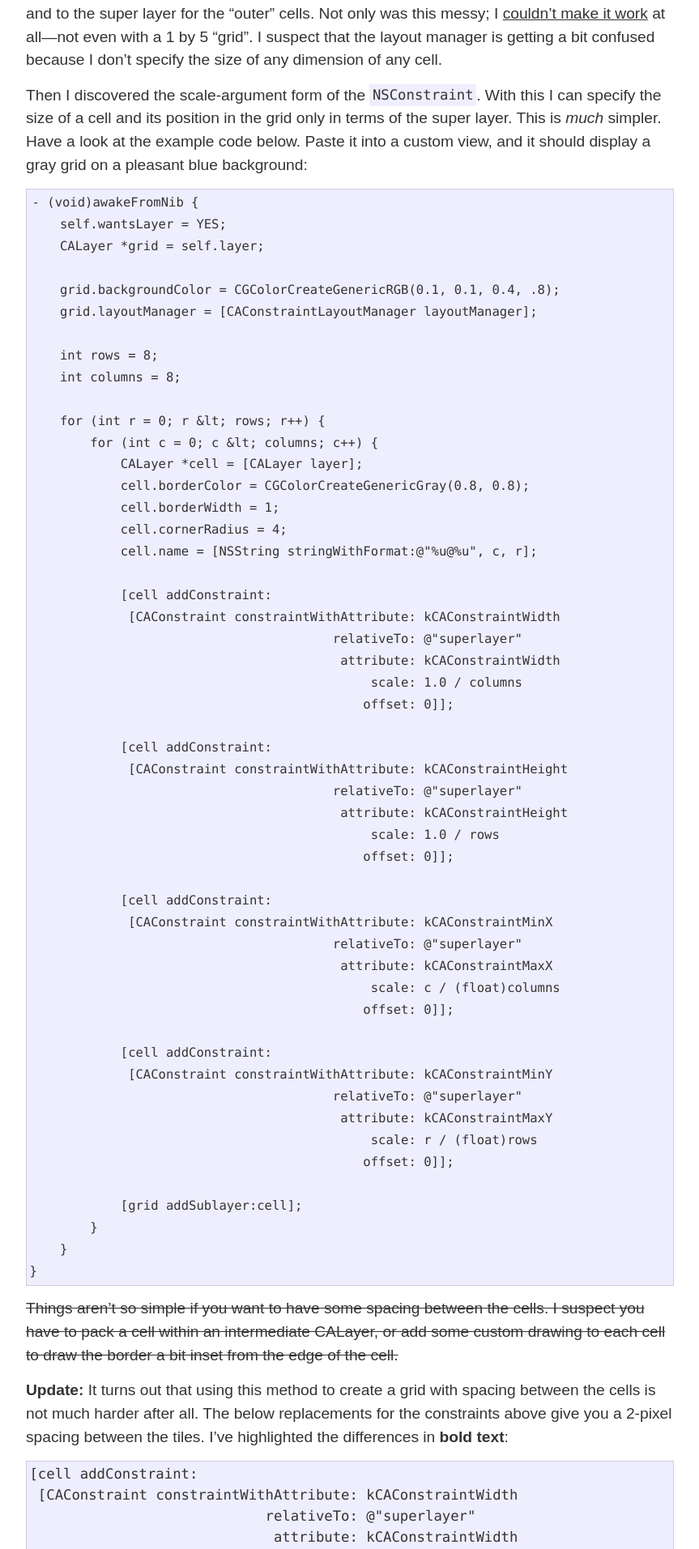
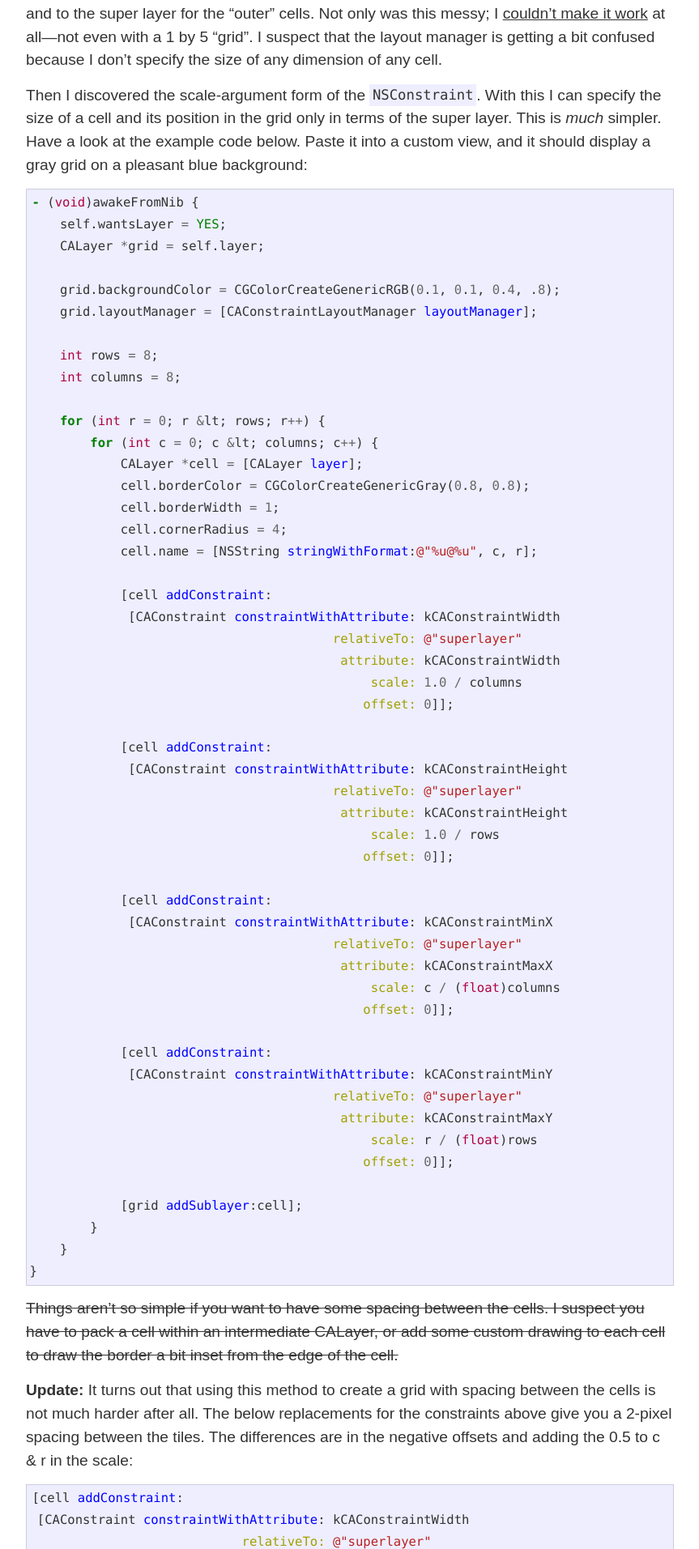
Before and after one commit to stig/www.brautaset.org, a Jekyll site: the page built from _posts/2008-10-01-resizeable-grid-of-calayers.md, in a window 1280 px wide. Shown: the part 308-2221 px from the top of the page at 81% size, without its empty margins (208-1071 px from the left). Built offline with Jekyll 4.4.1, drawn with Linux system fonts in a browser that asks for light colours; some of the changed text lies outside the part shown.

Commit message:
Use pygments to syntax highlight code

```diff
--- a/_config.yml
+++ b/_config.yml
@@ -3,3 +3,4 @@
 permalink: /articles/:year/:title.html
 url: http://superloopy.io
 name: SuperLoopy Article Feed
+pygments: true
--- a/_layouts/default.html
+++ b/_layouts/default.html
@@ -14,6 +14,7 @@
         <!-- Homepage CSS -->
         <link rel="stylesheet" href="/css/normalize.css">
         <link rel="stylesheet" href="/css/main.css">
+        <link rel="stylesheet" href="/css/pygments.css">
 
         <link rel="self" type="application/atom+xml" href="/atom.xml"/>
 
--- a/_posts/2008-10-01-resizeable-grid-of-calayers.md
+++ b/_posts/2008-10-01-resizeable-grid-of-calayers.md
@@ -29,94 +29,95 @@
 layer. This is *much* simpler. Have a look at the example code below. Paste it into a
 custom view, and it should display a gray grid on a pleasant blue background:
 
-    - (void)awakeFromNib {
-        self.wantsLayer = YES;
-        CALayer *grid = self.layer;
+{% highlight objc %}
+- (void)awakeFromNib {
+    self.wantsLayer = YES;
+    CALayer *grid = self.layer;
 
-        grid.backgroundColor = CGColorCreateGenericRGB(0.1, 0.1, 0.4, .8);
-        grid.layoutManager = [CAConstraintLayoutManager layoutManager];
+    grid.backgroundColor = CGColorCreateGenericRGB(0.1, 0.1, 0.4, .8);
+    grid.layoutManager = [CAConstraintLayoutManager layoutManager];
 
-        int rows = 8;
-        int columns = 8;
+    int rows = 8;
+    int columns = 8;
 
-        for (int r = 0; r &lt; rows; r++) {
-            for (int c = 0; c &lt; columns; c++) {
-                CALayer *cell = [CALayer layer];
-                cell.borderColor = CGColorCreateGenericGray(0.8, 0.8);
-                cell.borderWidth = 1;
-                cell.cornerRadius = 4;
-                cell.name = [NSString stringWithFormat:@"%u@%u", c, r];
+    for (int r = 0; r &lt; rows; r++) {
+        for (int c = 0; c &lt; columns; c++) {
+            CALayer *cell = [CALayer layer];
+            cell.borderColor = CGColorCreateGenericGray(0.8, 0.8);
+            cell.borderWidth = 1;
+            cell.cornerRadius = 4;
+            cell.name = [NSString stringWithFormat:@"%u@%u", c, r];
 
-                [cell addConstraint:
-                 [CAConstraint constraintWithAttribute: kCAConstraintWidth
-                                            relativeTo: @"superlayer"
-                                             attribute: kCAConstraintWidth
-                                                 scale: 1.0 / columns
-                                                offset: 0]];
+            [cell addConstraint:
+             [CAConstraint constraintWithAttribute: kCAConstraintWidth
+                                        relativeTo: @"superlayer"
+                                         attribute: kCAConstraintWidth
+                                             scale: 1.0 / columns
+                                            offset: 0]];
 
-                [cell addConstraint:
-                 [CAConstraint constraintWithAttribute: kCAConstraintHeight
-                                            relativeTo: @"superlayer"
-                                             attribute: kCAConstraintHeight
-                                                 scale: 1.0 / rows
-                                                offset: 0]];
+            [cell addConstraint:
+             [CAConstraint constraintWithAttribute: kCAConstraintHeight
+                                        relativeTo: @"superlayer"
+                                         attribute: kCAConstraintHeight
+                                             scale: 1.0 / rows
+                                            offset: 0]];
 
-                [cell addConstraint:
-                 [CAConstraint constraintWithAttribute: kCAConstraintMinX
-                                            relativeTo: @"superlayer"
-                                             attribute: kCAConstraintMaxX
-                                                 scale: c / (float)columns
-                                                offset: 0]];
+            [cell addConstraint:
+             [CAConstraint constraintWithAttribute: kCAConstraintMinX
+                                        relativeTo: @"superlayer"
+                                         attribute: kCAConstraintMaxX
+                                             scale: c / (float)columns
+                                            offset: 0]];
 
-                [cell addConstraint:
-                 [CAConstraint constraintWithAttribute: kCAConstraintMinY
-                                            relativeTo: @"superlayer"
-                                             attribute: kCAConstraintMaxY
-                                                 scale: r / (float)rows
-                                                offset: 0]];
+            [cell addConstraint:
+             [CAConstraint constraintWithAttribute: kCAConstraintMinY
+                                        relativeTo: @"superlayer"
+                                         attribute: kCAConstraintMaxY
+                                             scale: r / (float)rows
+                                            offset: 0]];
 
-                [grid addSublayer:cell];
-            }
+            [grid addSublayer:cell];
         }
     }
-
+}
+{% endhighlight %}
 
 <del>Things aren't so simple if you want to have some spacing between the
 cells. I suspect you have to pack a cell within an intermediate CALayer, or
 add some custom drawing to each cell to draw the border a bit inset from the
 edge of the cell.</del>
 
-**Update:** It turns out that using this method to create a grid with
-spacing between the cells is not much harder after all. The below
-replacements for the constraints above give you a 2-pixel spacing between
-the tiles. I've highlighted the differences in **bold text**:
+**Update:** It turns out that using this method to create a grid with spacing between the
+cells is not much harder after all. The below replacements for the constraints above give
+you a 2-pixel spacing between the tiles. The differences are in the negative offsets and
+adding the 0.5 to c & r in the scale:
 
-<pre>
+{% highlight objc %}
 [cell addConstraint:
  [CAConstraint constraintWithAttribute: kCAConstraintWidth
                             relativeTo: @"superlayer"
                              attribute: kCAConstraintWidth
                                  scale: 1.0 / columns
-                                offset: <strong>-2</strong>]];
+                                offset: -2]];
 
 [cell addConstraint:
  [CAConstraint constraintWithAttribute: kCAConstraintHeight
                             relativeTo: @"superlayer"
                              attribute: kCAConstraintHeight
                                  scale: 1.0 / rows
-                                offset: <strong>-2</strong>]];
+                                offset: -2]];
 
 [cell addConstraint:
  [CAConstraint constraintWithAttribute: <strong>kCAConstraintMidX</strong>
                             relativeTo: @"superlayer"
                              attribute: kCAConstraintMaxX
-                                 scale: <strong>(c + 0.5)</strong> / (float)columns
+                                 scale: (c + 0.5) / (float)columns
                                 offset: 0]];
 
 [cell addConstraint:
  [CAConstraint constraintWithAttribute: <strong>kCAConstraintMidY</strong>
                             relativeTo: @"superlayer"
                              attribute: kCAConstraintMaxY
-                                 scale: <strong>(r + 0.5)</strong> / (float)rows
+                                 scale: (r + 0.5) / (float)rows
                                 offset: 0]];
-</pre>
+{% endhighlight %}
--- /dev/null
+++ b/css/pygments.css
@@ -0,0 +1,61 @@
+.hll { background-color: #ffffcc }
+.c { color: #408080; font-style: italic } /* Comment */
+.err { border: 1px solid #FF0000 } /* Error */
+.k { color: #008000; font-weight: bold } /* Keyword */
+.o { color: #666666 } /* Operator */
+.cm { color: #408080; font-style: italic } /* Comment.Multiline */
+.cp { color: #BC7A00 } /* Comment.Preproc */
+.c1 { color: #408080; font-style: italic } /* Comment.Single */
+.cs { color: #408080; font-style: italic } /* Comment.Special */
+.gd { color: #A00000 } /* Generic.Deleted */
+.ge { font-style: italic } /* Generic.Emph */
+.gr { color: #FF0000 } /* Generic.Error */
+.gh { color: #000080; font-weight: bold } /* Generic.Heading */
+.gi { color: #00A000 } /* Generic.Inserted */
+.go { color: #808080 } /* Generic.Output */
+.gp { color: #000080; font-weight: bold } /* Generic.Prompt */
+.gs { font-weight: bold } /* Generic.Strong */
+.gu { color: #800080; font-weight: bold } /* Generic.Subheading */
+.gt { color: #0040D0 } /* Generic.Traceback */
+.kc { color: #008000; font-weight: bold } /* Keyword.Constant */
+.kd { color: #008000; font-weight: bold } /* Keyword.Declaration */
+.kn { color: #008000; font-weight: bold } /* Keyword.Namespace */
+.kp { color: #008000 } /* Keyword.Pseudo */
+.kr { color: #008000; font-weight: bold } /* Keyword.Reserved */
+.kt { color: #B00040 } /* Keyword.Type */
+.m { color: #666666 } /* Literal.Number */
+.s { color: #BA2121 } /* Literal.String */
+.na { color: #7D9029 } /* Name.Attribute */
+.nb { color: #008000 } /* Name.Builtin */
+.nc { color: #0000FF; font-weight: bold } /* Name.Class */
+.no { color: #880000 } /* Name.Constant */
+.nd { color: #AA22FF } /* Name.Decorator */
+.ni { color: #999999; font-weight: bold } /* Name.Entity */
+.ne { color: #D2413A; font-weight: bold } /* Name.Exception */
+.nf { color: #0000FF } /* Name.Function */
+.nl { color: #A0A000 } /* Name.Label */
+.nn { color: #0000FF; font-weight: bold } /* Name.Namespace */
+.nt { color: #008000; font-weight: bold } /* Name.Tag */
+.nv { color: #19177C } /* Name.Variable */
+.ow { color: #AA22FF; font-weight: bold } /* Operator.Word */
+.w { color: #bbbbbb } /* Text.Whitespace */
+.mf { color: #666666 } /* Literal.Number.Float */
+.mh { color: #666666 } /* Literal.Number.Hex */
+.mi { color: #666666 } /* Literal.Number.Integer */
+.mo { color: #666666 } /* Literal.Number.Oct */
+.sb { color: #BA2121 } /* Literal.String.Backtick */
+.sc { color: #BA2121 } /* Literal.String.Char */
+.sd { color: #BA2121; font-style: italic } /* Literal.String.Doc */
+.s2 { color: #BA2121 } /* Literal.String.Double */
+.se { color: #BB6622; font-weight: bold } /* Literal.String.Escape */
+.sh { color: #BA2121 } /* Literal.String.Heredoc */
+.si { color: #BB6688; font-weight: bold } /* Literal.String.Interpol */
+.sx { color: #008000 } /* Literal.String.Other */
+.sr { color: #BB6688 } /* Literal.String.Regex */
+.s1 { color: #BA2121 } /* Literal.String.Single */
+.ss { color: #19177C } /* Literal.String.Symbol */
+.bp { color: #008000 } /* Name.Builtin.Pseudo */
+.vc { color: #19177C } /* Name.Variable.Class */
+.vg { color: #19177C } /* Name.Variable.Global */
+.vi { color: #19177C } /* Name.Variable.Instance */
+.il { color: #666666 } /* Literal.Number.Integer.Long */
```
Also changed, not shown: _posts/2006-11-23-generating-bar-charts-with-sql.md (+5 -3 lines), _posts/2007-08-17-game-tree-search.md (+9 -0 lines).
